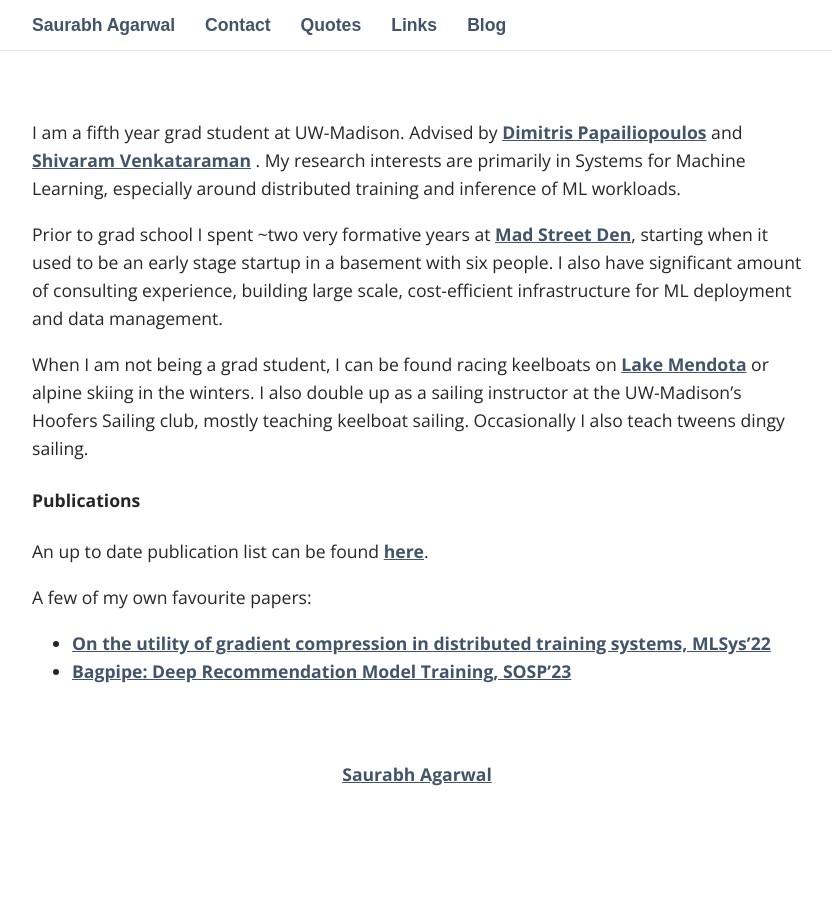
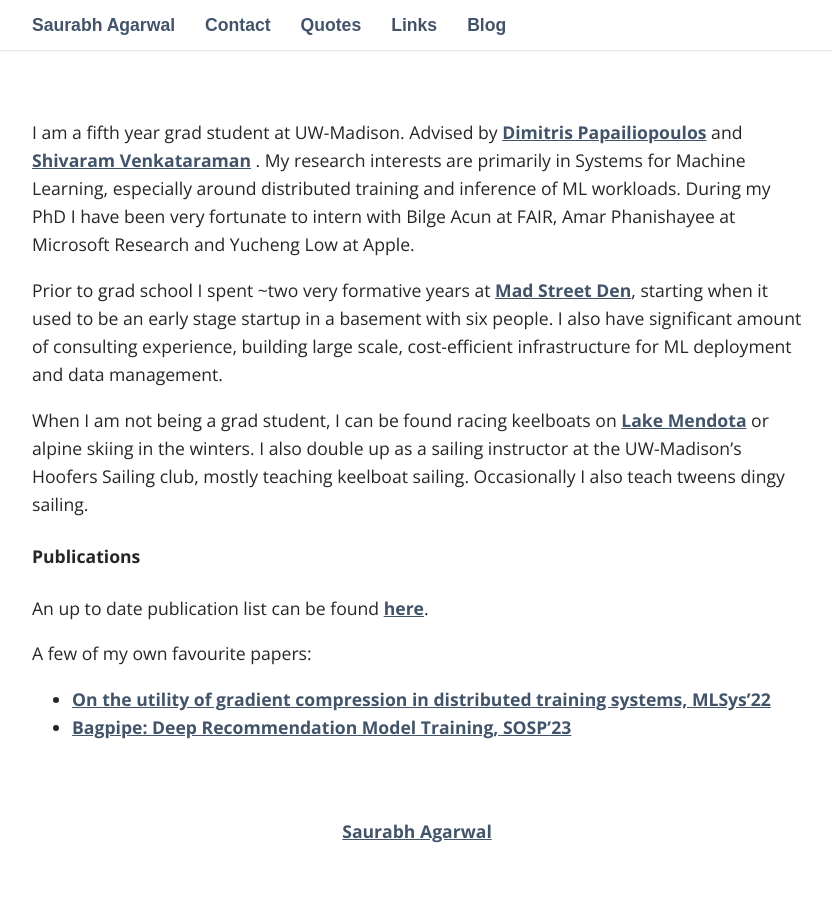
Before and after one commit to iidsample/iidsampe.github.io, a Jekyll site: the page built from index.md, in a window 1280 px wide. Shown: the whole page, without its empty margins (223-1055 px from the left). Built offline with Jekyll 4.4.1, drawn with Linux system fonts in a browser that asks for light colours; some web fonts are replaced.

Commit message:
Update index.md

```diff
--- a/index.md
+++ b/index.md
@@ -3,7 +3,7 @@ layout: default
 ---
 <!--# About Me-->
 I am a fifth year grad student at UW-Madison. Advised by [Dimitris Papailiopoulos](https://papail.io/) and [Shivaram Venkataraman](https://shivaram.org/) .
-My research interests are primarily in Systems for Machine Learning, especially around distributed training and inference of ML workloads.
+My research interests are primarily in Systems for Machine Learning, especially around distributed training and inference of ML workloads. During my PhD I have been very fortunate to intern with Bilge Acun at FAIR, Amar Phanishayee at Microsoft Research and Yucheng Low at Apple.
 
 
 
```
